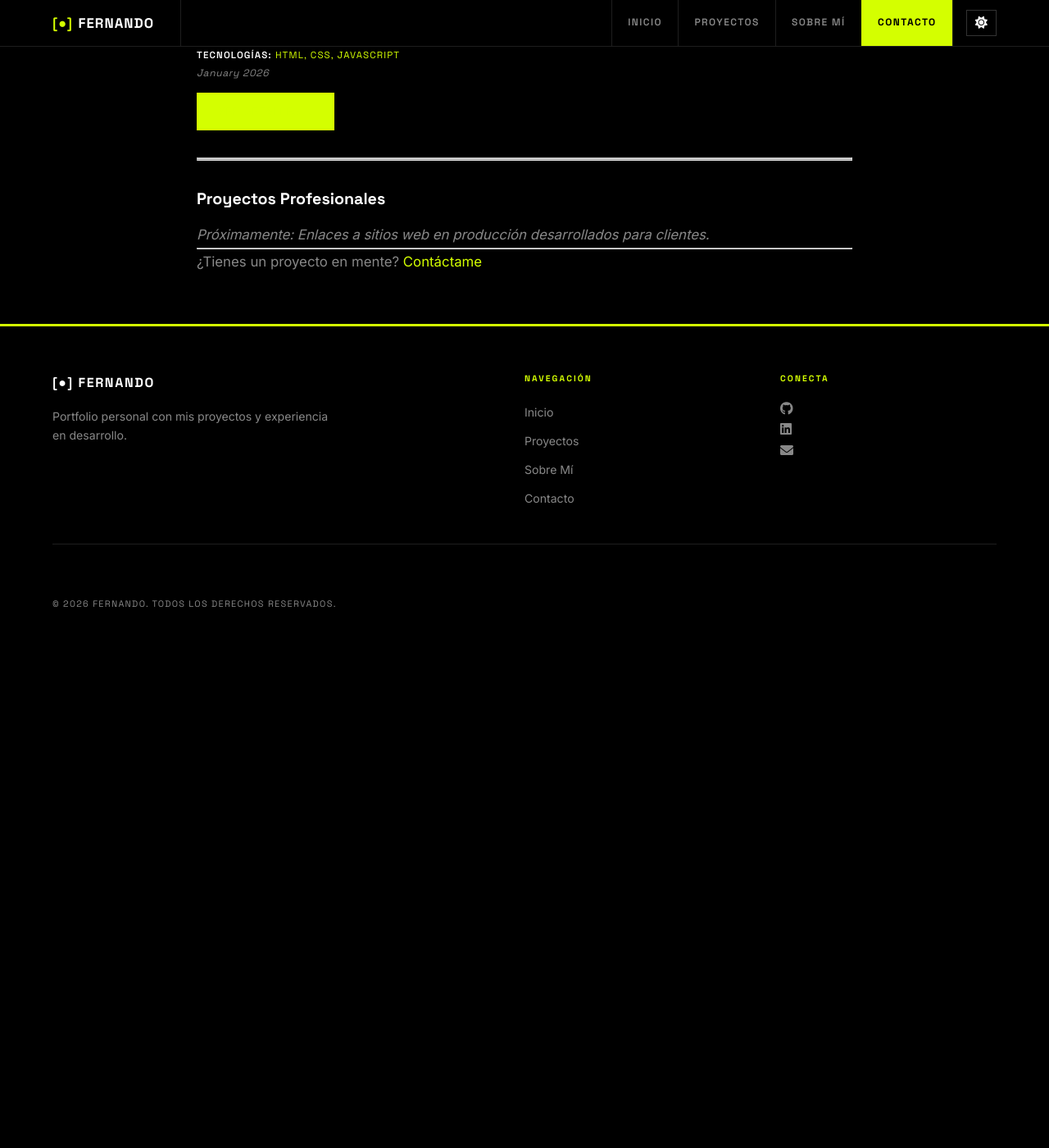
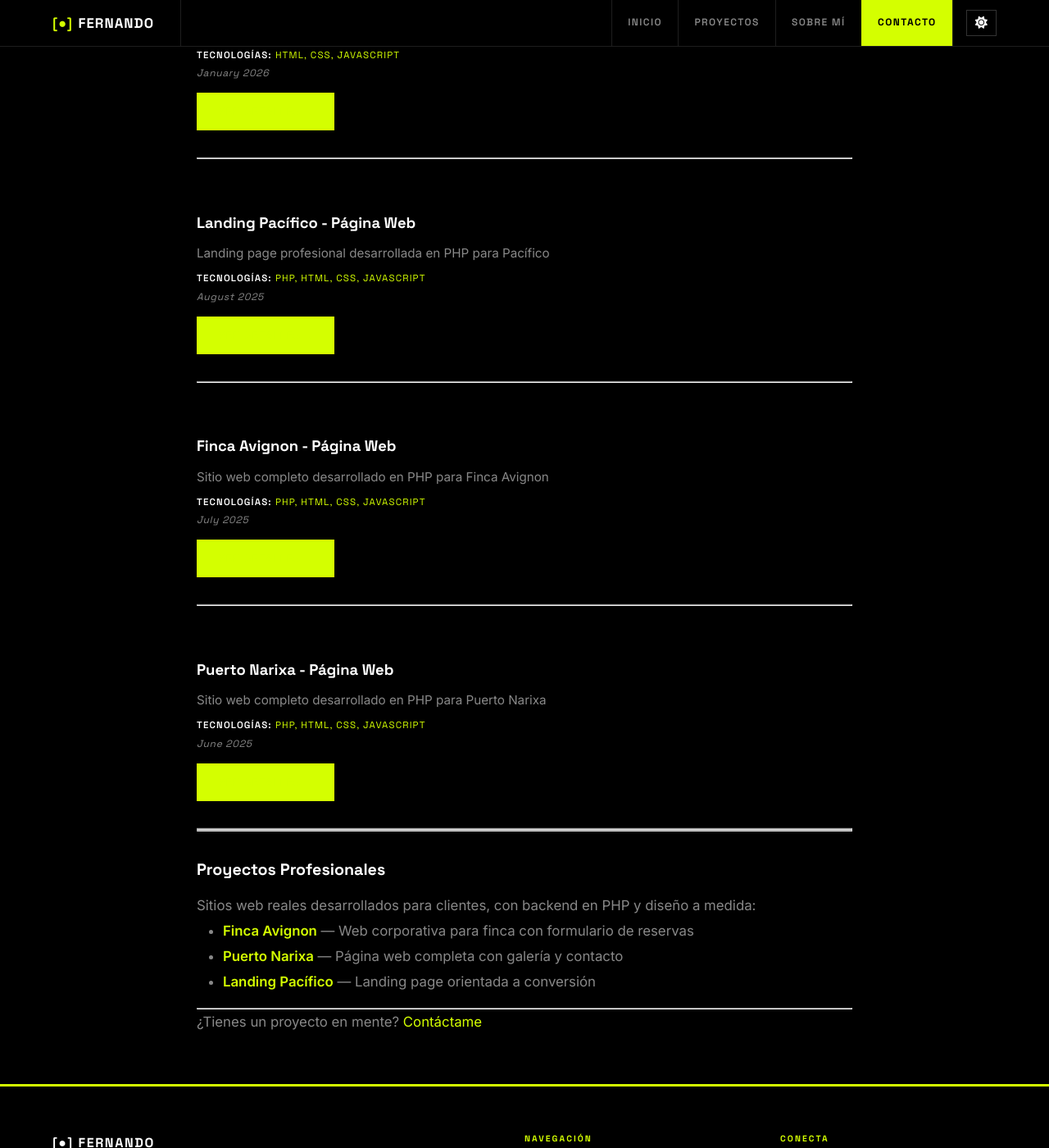
Before and after one commit to Dunlag/fernando, a Jekyll site: the page built from projects.md, in a window 1280 px wide and 1400 px high, scrolled down 1503 px. Shown: the whole window at 82% size. Built offline with Jekyll 4.4.1, drawn with Linux system fonts in a browser that asks for light colours; before the commit the page ends 2272 px from its top, so only the background shows below that.

Commit message:
Add Puerto Narixa, Avignon and Landing Pacifico PHP projects to portfolio
Agent-Logs-Url: https://github.com/Dunlag/fernando/sessions/3470b33e-9f0d-454d-a187-bc66380e8480

Co-authored-by: Dunlag <124200188+Dunlag@users.noreply.github.com>

```diff
--- /dev/null
+++ b/_projects/avignon.md
@@ -0,0 +1,36 @@
+---
+layout: page
+title: "Finca Avignon - Página Web"
+description: Sitio web completo desarrollado en PHP para Finca Avignon
+technologies: PHP, HTML, CSS, JavaScript
+github: https://github.com/Dunlag/Avignon
+date: 2025-07-01
+---
+
+## Finca Avignon
+
+Desarrollo completo de la página web oficial de **Finca Avignon**, proyecto real para cliente que muestra las instalaciones, servicios y permite gestionar reservas o consultas de contacto.
+
+### Características
+
+- 🏡 **Diseño elegante** que refleja la identidad y ambiente de la finca
+- 📱 **Totalmente responsive** para cualquier dispositivo
+- 📬 **Formulario de contacto/reservas** con gestión en PHP
+- 🖼️ **Galería de imágenes** de instalaciones y entorno
+- 🗺️ **Información de localización** y accesos
+- ⚡ **Rendimiento optimizado** con carga eficiente de recursos
+
+### Tecnologías Utilizadas
+
+- **PHP** para lógica de servidor, envío de formularios y gestión de contenido
+- **HTML5** semántico con estructura accesible
+- **CSS3** con diseño responsive y estética cuidada
+- **JavaScript** para interactividad y experiencia de usuario
+
+### Tipo de Proyecto
+
+Proyecto profesional desarrollado para cliente real. Web corporativa con backend PHP para gestión de contacto y presentación de servicios.
+
+---
+
+**[Ver código en GitHub](https://github.com/Dunlag/Avignon)** 💻
--- /dev/null
+++ b/_projects/landing-pacifico.md
@@ -0,0 +1,35 @@
+---
+layout: page
+title: "Landing Pacífico - Página Web"
+description: Landing page profesional desarrollada en PHP para Pacífico
+technologies: PHP, HTML, CSS, JavaScript
+github: https://github.com/Dunlag/Landing-Pacifico
+date: 2025-08-01
+---
+
+## Landing Pacífico
+
+Desarrollo de la **landing page** oficial de Pacífico, proyecto real para cliente orientado a la captación y conversión de visitantes, con diseño atractivo y llamadas a la acción bien definidas.
+
+### Características
+
+- 🎯 **Diseño orientado a conversión** con llamadas a la acción claras
+- 📱 **Totalmente responsive** optimizado para móvil y escritorio
+- 📬 **Formulario de contacto** funcional con validación y envío PHP
+- ✨ **Animaciones y efectos CSS** para una experiencia visual atractiva
+- ⚡ **Carga rápida** con recursos optimizados
+
+### Tecnologías Utilizadas
+
+- **PHP** para gestión de formularios y lógica del servidor
+- **HTML5** semántico y accesible
+- **CSS3** con animaciones y diseño responsive
+- **JavaScript** para interacciones y mejora de la experiencia de usuario
+
+### Tipo de Proyecto
+
+Proyecto profesional desarrollado para cliente real. Landing page con enfoque en presentación de marca y captación de contactos.
+
+---
+
+**[Ver código en GitHub](https://github.com/Dunlag/Landing-Pacifico)** 💻
--- /dev/null
+++ b/_projects/puerto-narixa.md
@@ -0,0 +1,35 @@
+---
+layout: page
+title: "Puerto Narixa - Página Web"
+description: Sitio web completo desarrollado en PHP para Puerto Narixa
+technologies: PHP, HTML, CSS, JavaScript
+github: https://github.com/Dunlag/Puerto-Narixa
+date: 2025-06-01
+---
+
+## Puerto Narixa
+
+Desarrollo completo de la página web oficial de **Puerto Narixa**, un proyecto real para cliente que incluye presentación de servicios, galería de imágenes y formulario de contacto.
+
+### Características
+
+- 🌊 **Diseño a medida** adaptado a la identidad visual del cliente
+- 📱 **Totalmente responsive** optimizado para móvil, tablet y escritorio
+- 📬 **Formulario de contacto** funcional con validación PHP
+- 🖼️ **Galería de imágenes** dinámica
+- ⚡ **Rendimiento optimizado** con carga rápida de recursos
+
+### Tecnologías Utilizadas
+
+- **PHP** para la lógica del servidor y gestión de formularios
+- **HTML5** semántico con estructura moderna
+- **CSS3** con diseño responsive y animaciones
+- **JavaScript** para interactividad en el cliente
+
+### Tipo de Proyecto
+
+Proyecto profesional desarrollado para cliente real. Página web corporativa con backend en PHP.
+
+---
+
+**[Ver código en GitHub](https://github.com/Dunlag/Puerto-Narixa)** 💻
--- a/projects.md
+++ b/projects.md
@@ -27,7 +27,11 @@ Aquí encontrarás una selección de mis trabajos en desarrollo web y diseño UI
 
 ### Proyectos Profesionales
 
-*Próximamente: Enlaces a sitios web en producción desarrollados para clientes.*
+Sitios web reales desarrollados para clientes, con backend en PHP y diseño a medida:
+
+- **[Finca Avignon](/fernando/projects/avignon/)** — Web corporativa para finca con formulario de reservas
+- **[Puerto Narixa](/fernando/projects/puerto-narixa/)** — Página web completa con galería y contacto
+- **[Landing Pacífico](/fernando/projects/landing-pacifico/)** — Landing page orientada a conversión
 
 ---
 
```
